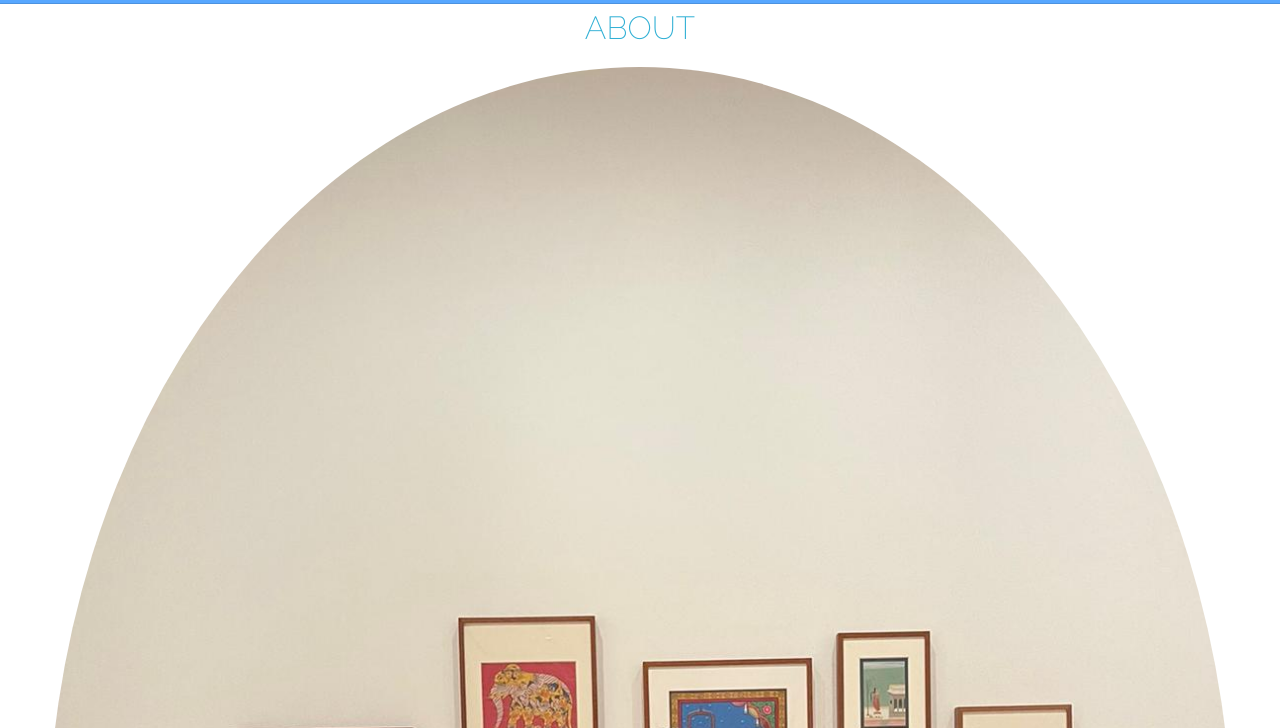
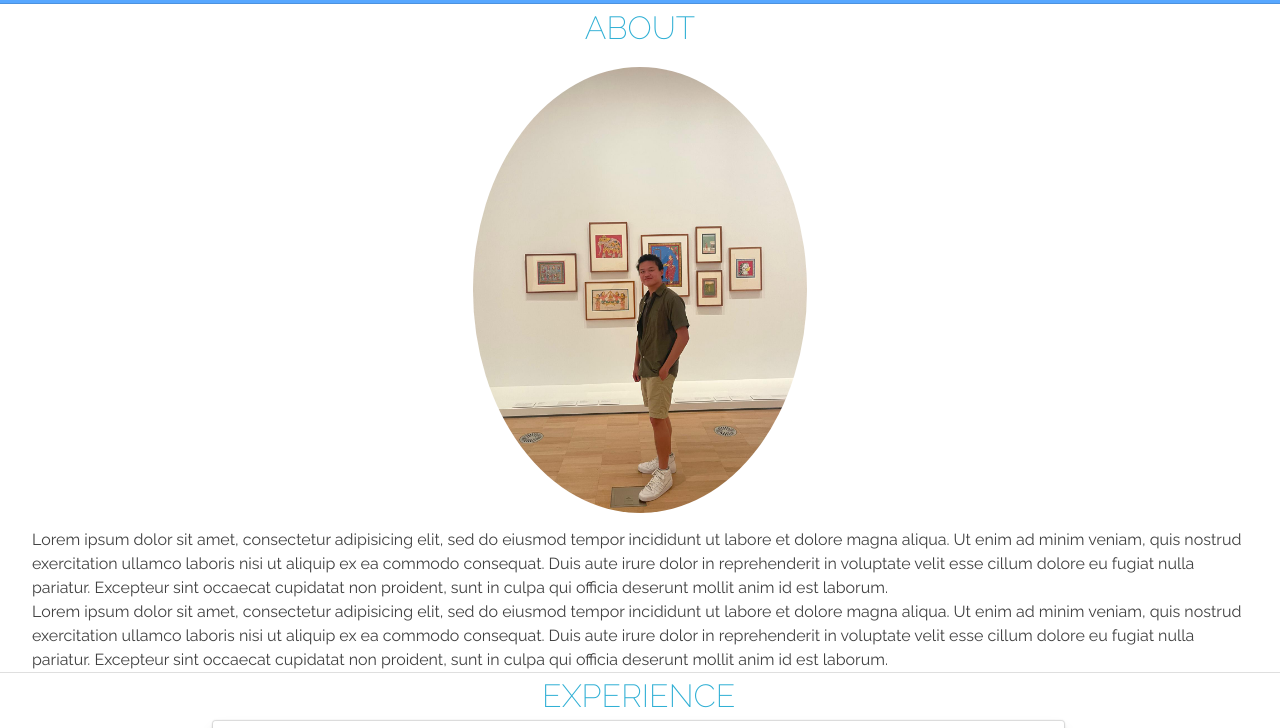
Before and after one commit to TomHmwn/Personal-Portfolio, a website: page index.html in a window 1280 px wide. Shown: the part 759-1487 px from the top of the page. Drawn offline with nearby package versions, Linux system fonts and the light colour scheme.

Commit message:
Update index.html

```diff
--- a/index.html
+++ b/index.html
@@ -98,11 +98,7 @@
             <h2>About</h2>
           </div>
           <div class="content-body">
-            <figure class="image is-rounded">
-              <div class = "center-image">
-                <img class = "center-image" border-radius = 50% src="./personal profile.jpg">
-              </div>
-            </figure>
+            <img class = "is-rounded" border-radius = 50% src="./personal profile.jpg">
             <p >Lorem ipsum dolor sit amet, consectetur adipisicing elit, sed do eiusmod tempor incididunt ut labore et dolore magna aliqua. Ut enim ad minim veniam, quis nostrud exercitation ullamco laboris nisi ut aliquip ex ea commodo consequat. Duis aute irure dolor in reprehenderit in voluptate velit esse cillum dolore eu fugiat nulla pariatur. Excepteur sint occaecat cupidatat non proident, sunt in culpa qui officia deserunt mollit anim id est laborum.</p>
             <p >Lorem ipsum dolor sit amet, consectetur adipisicing elit, sed do eiusmod tempor incididunt ut labore et dolore magna aliqua. Ut enim ad minim veniam, quis nostrud exercitation ullamco laboris nisi ut aliquip ex ea commodo consequat. Duis aute irure dolor in reprehenderit in voluptate velit esse cillum dolore eu fugiat nulla pariatur. Excepteur sint occaecat cupidatat non proident, sunt in culpa qui officia deserunt mollit anim id est laborum.</p>
           </div>
```
